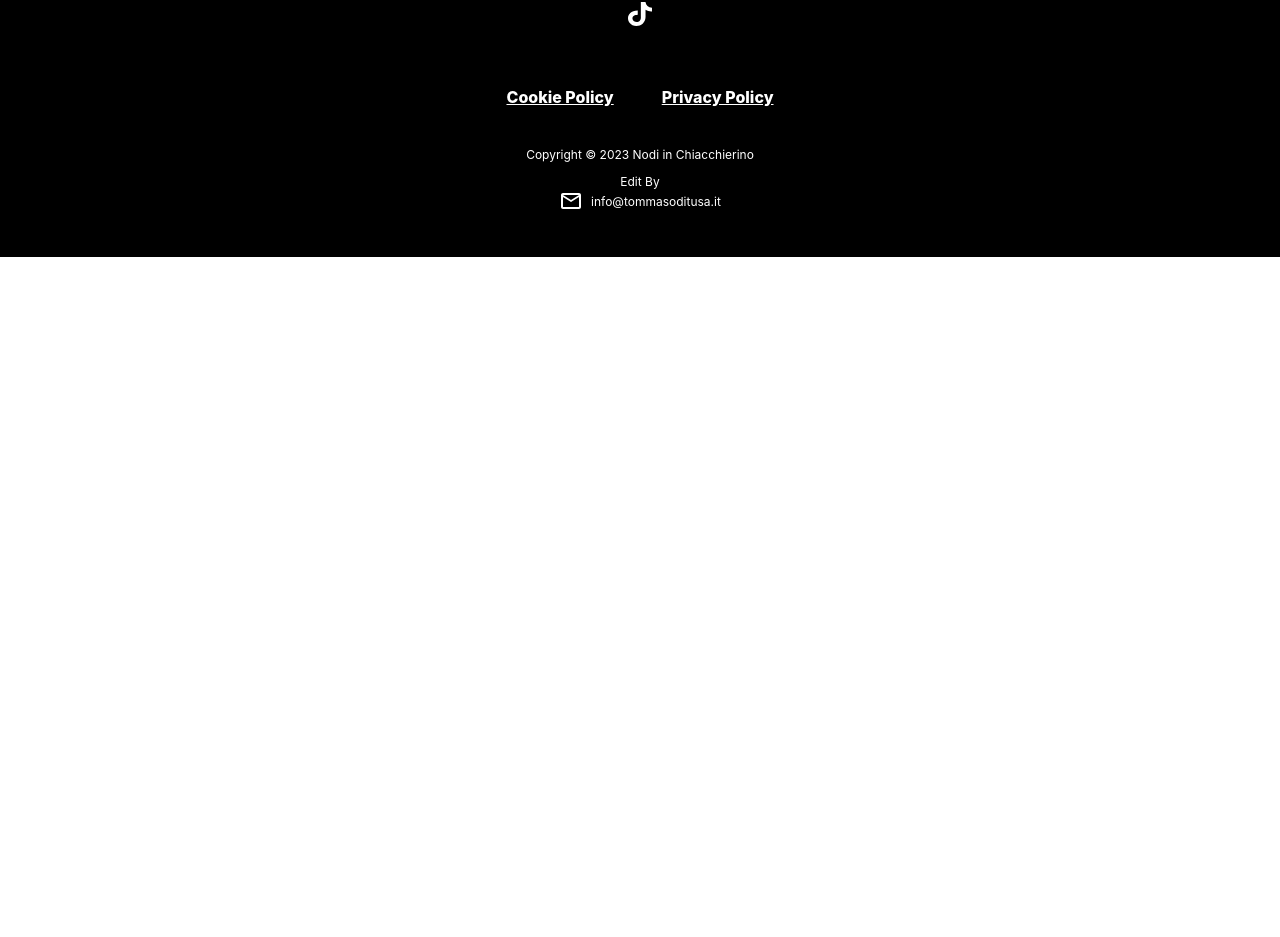
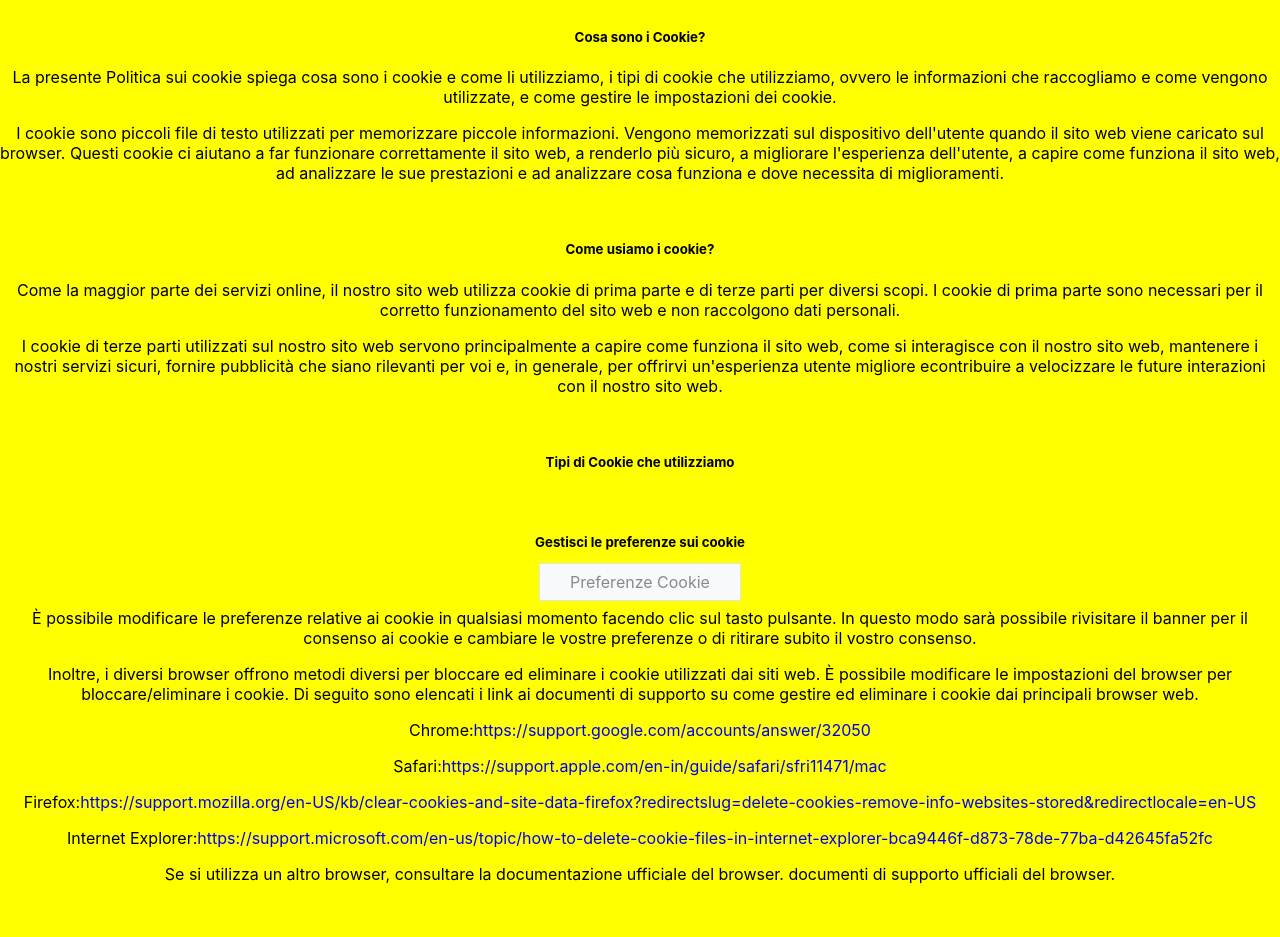
Before and after one commit to Tommaso4497/nodiin, a Next.js app: page /cookiepolicy in a window 1280 px wide. Shown: the part 199-1136 px from the top of the page. Before the commit the page ends 800 px from the top, so only its background shows below. Built offline with nearby package versions, Linux system fonts and the light colour scheme; a web font is replaced by a local one.

Commit message:
added cookie policy

```diff
--- a/pages/cookiepolicy/CookiePolicy.module.css
+++ b/pages/cookiepolicy/CookiePolicy.module.css
@@ -0,0 +1,9 @@
+a.ckybannerelement {
+  padding: 8px 30px;
+  background: #f8f9fa;
+  color: #858a8f;
+  border: 1px solid #dee2e6;
+  box-sizing: border-box;
+  border-radius: 2px;
+  cursor: pointer;
+}
--- a/pages/cookiepolicy/index.js
+++ b/pages/cookiepolicy/index.js
@@ -1,12 +1,130 @@
 import React from "react";
+import styles from "./CookiePolicy.module.css";
 
 const CookiePolicy = () => {
-    return(
-        <div>
-            Cookie Policy
-        </div>
-    );
-
-}
+  return (
+    <div style={{ backgroundColor: "#ff0", textAlign: "center" }}>
+      <h1> Cookie Policy</h1>
+      <p>
+        Data effettiva: 29-Set-2023 <br />
+        Last Updated: 29-Set-2023
+      </p>
+      &nbsp;
+      <h5>Cosa sono i Cookie?</h5>
+      <div>
+        <p>
+          La presente Politica sui cookie spiega cosa sono i cookie e come li
+          utilizziamo, i tipi di cookie che utilizziamo, ovvero le informazioni
+          che raccogliamo e come vengono utilizzate, e come gestire le
+          impostazioni dei cookie.
+        </p>
+        <p>
+          I cookie sono piccoli file di testo utilizzati per memorizzare piccole
+          informazioni. Vengono memorizzati sul dispositivo dell'utente quando
+          il sito web viene caricato sul browser. Questi cookie ci aiutano a far
+          funzionare correttamente il sito web, a renderlo più sicuro, a
+          migliorare l'esperienza dell'utente, a capire come funziona il sito
+          web, ad analizzare le sue prestazioni e ad analizzare cosa funziona e
+          dove necessita di miglioramenti.
+        </p>
+      </div>
+      &nbsp;
+      <h5>Come usiamo i cookie?</h5>
+      <div>
+        <p>
+          Come la maggior parte dei servizi online, il nostro sito web utilizza
+          cookie di prima parte e di terze parti per diversi scopi. I cookie di
+          prima parte sono necessari per il corretto funzionamento del sito web
+          e non raccolgono dati personali.
+        </p>
+        <p>
+          I cookie di terze parti utilizzati sul nostro sito web servono
+          principalmente a capire come funziona il sito web, come si interagisce
+          con il nostro sito web, mantenere i nostri servizi sicuri, fornire
+          pubblicità che siano rilevanti per voi e, in generale, per offrirvi
+          un'esperienza utente migliore econtribuire a velocizzare le future
+          interazioni con il nostro sito web.
+        </p>
+      </div>
+      &nbsp;
+      <h5>Tipi di Cookie che utilizziamo</h5>
+      <div></div>
+      &nbsp;
+      <h5>Gestisci le preferenze sui cookie</h5>
+      <a
+        className={styles.ckybannerelement}
+      >
+        Preferenze Cookie
+      </a>
+      <br />
+      <div>
+        <p>
+          È possibile modificare le preferenze relative ai cookie in qualsiasi
+          momento facendo clic sul tasto pulsante. In questo modo sarà possibile
+          rivisitare il banner per il consenso ai cookie e cambiare le vostre
+          preferenze o di ritirare subito il vostro consenso.
+        </p>
+        <p>
+          Inoltre, i diversi browser offrono metodi diversi per bloccare ed
+          eliminare i cookie utilizzati dai siti web. È possibile modificare le
+          impostazioni del browser per bloccare/eliminare i cookie. Di seguito
+          sono elencati i link ai documenti di supporto su come gestire ed
+          eliminare i cookie dai principali browser web.
+        </p>
+        <p>
+          Chrome:
+          <a
+            href="https://support.google.com/accounts/answer/32050"
+            target="_blank"
+          >
+            https://support.google.com/accounts/answer/32050
+          </a>
+        </p>
+        <p>
+          Safari:
+          <a
+            href="https://support.apple.com/en-in/guide/safari/sfri11471/mac"
+            target="_blank"
+          >
+            https://support.apple.com/en-in/guide/safari/sfri11471/mac
+          </a>
+        </p>
+        <p>
+          Firefox:
+          <a
+            href="https://support.mozilla.org/en-US/kb/clear-cookies-and-site-data-firefox?redirectslug=delete-cookies-remove-info-websites-stored&redirectlocale=en-US"
+            target="_blank"
+          >
+            https://support.mozilla.org/en-US/kb/clear-cookies-and-site-data-firefox?redirectslug=delete-cookies-remove-info-websites-stored&redirectlocale=en-US
+          </a>
+        </p>
+        <p>
+          Internet Explorer:
+          <a
+            href="https://support.microsoft.com/en-us/topic/how-to-delete-cookie-files-in-internet-explorer-bca9446f-d873-78de-77ba-d42645fa52fc"
+            target="_blank"
+          >
+            https://support.microsoft.com/en-us/topic/how-to-delete-cookie-files-in-internet-explorer-bca9446f-d873-78de-77ba-d42645fa52fc
+          </a>
+        </p>
+        <p>
+          Se si utilizza un altro browser, consultare la documentazione
+          ufficiale del browser. documenti di supporto ufficiali del browser.
+        </p>
+      </div>
+      &nbsp;
+      <p>
+        Cookie Policy Generated By{" "}
+        <a
+          target="_blank"
+          href="https://www.cookieyes.com/?utm_source=CP&utm_medium=footer&utm_campaign=UW"
+        >
+          CookieYes - Cookie Policy Generator
+        </a>
+        .
+      </p>
+    </div>
+  );
+};
 
 export default CookiePolicy;
```
